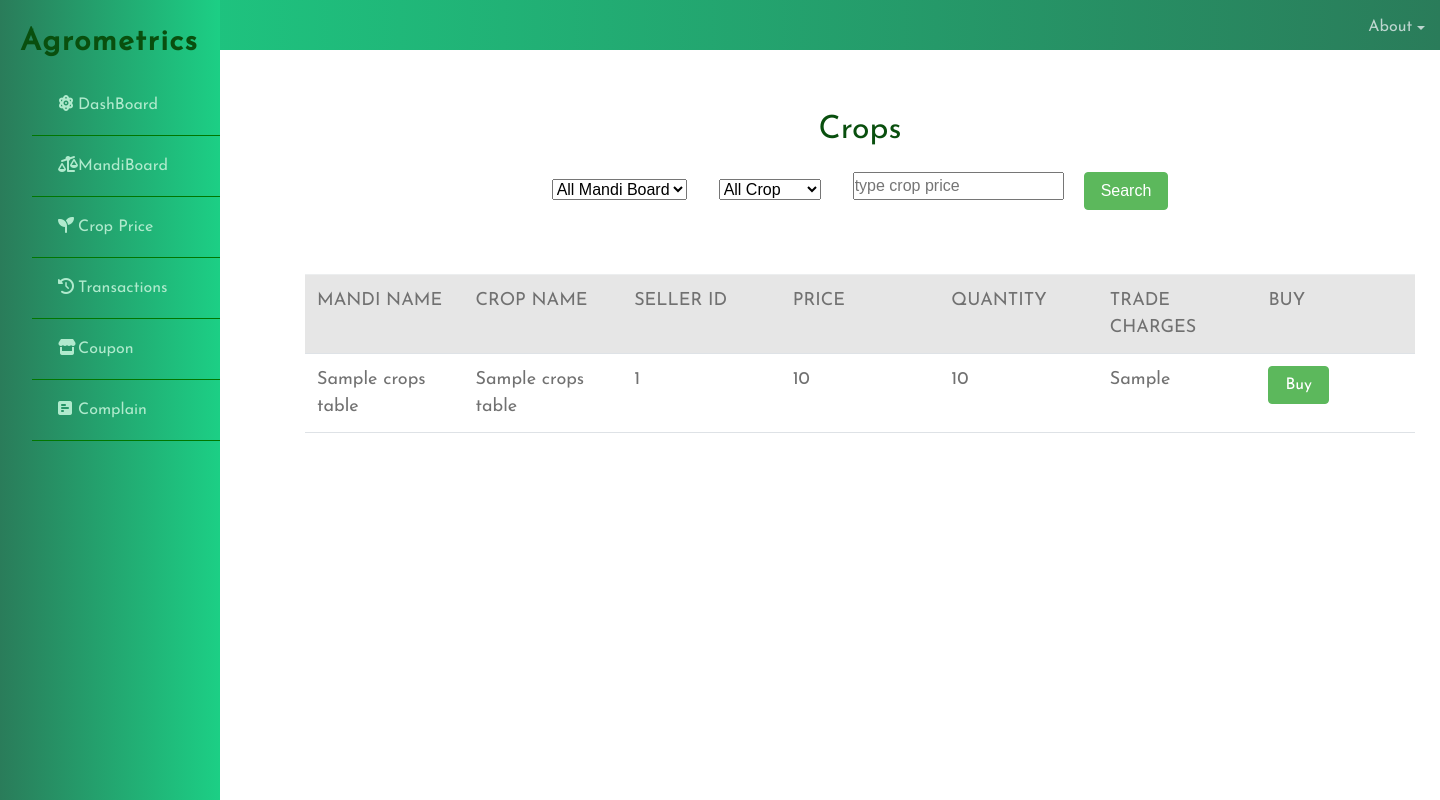
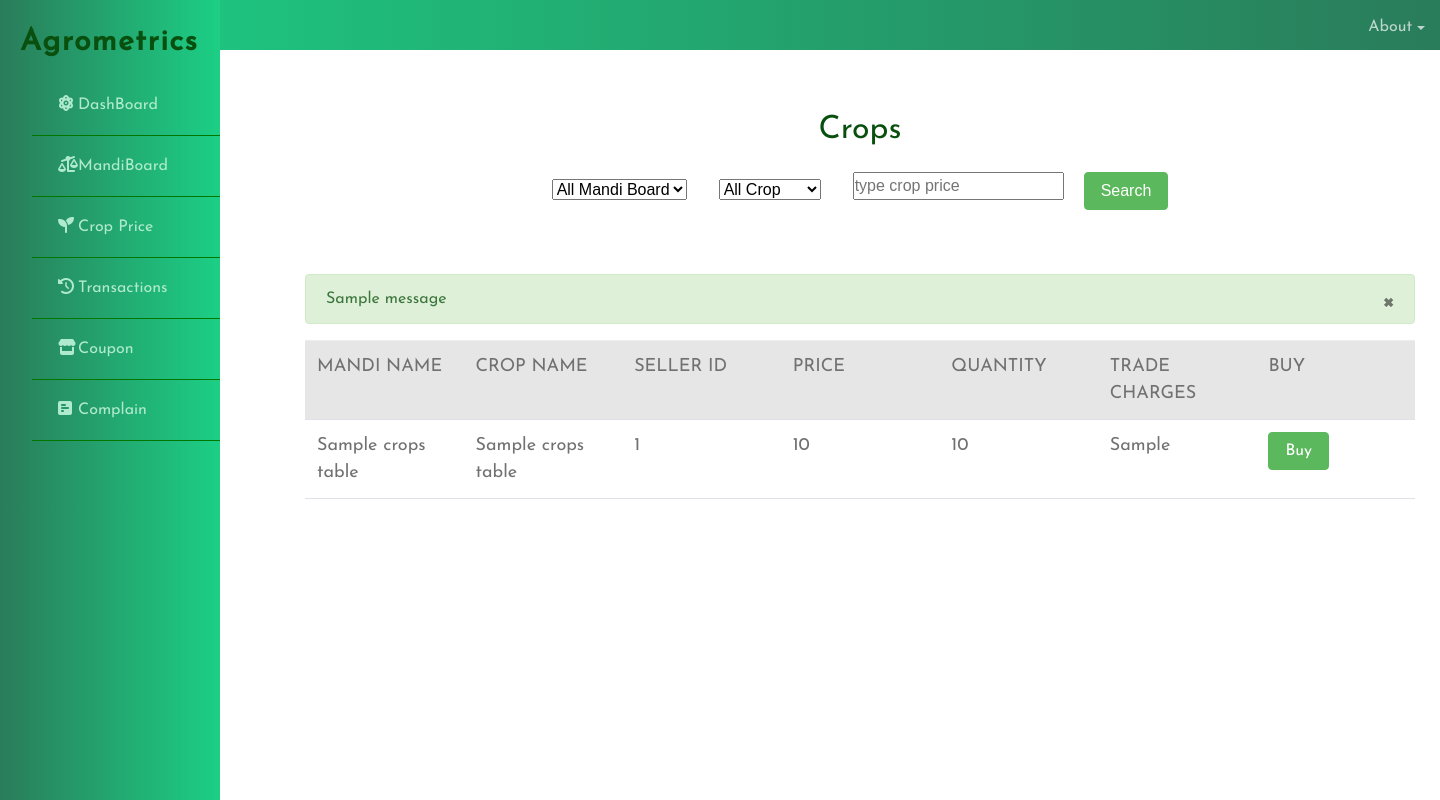
Before and after one commit to Jassi-71/Agrometrics-DBMS, a Python web app: template templates/Trader/crop_price.html in a window 1440 px wide. Run offline with Jinja, Linux system fonts and the light colour scheme; the template is opened without the code that fills it: most values are stand-ins (such as "Sample title", 1, 10 or a date in 2020); one stand-in notice (Sample message) is shown; some libraries are stand-ins or nearby versions.

Commit message:
Update crop_price.html

```diff
--- a/templates/Trader/crop_price.html
+++ b/templates/Trader/crop_price.html
@@ -41,6 +41,23 @@
 </div>
 
 <div class = "container" style="margin-left:290px; height: 300px; overflow-y: auto">
+            {%with messages = get_flashed_messages()%}
+
+            {%if messages%}
+
+            {% for message in messages %}
+             <div class="alert alert-success alert-dismissable" role="alert">
+
+                 <button type="button" class="close" data-dismiss="alert" aria-label ="close">
+
+                     <span aria-hidden="true">&times;</span>
+
+                 </button>
+            {{message}}
+             </div>
+            {% endfor %}
+            {%endif%}
+            {%endwith%}
 
     <div class = "table-responsive " >
 
```
